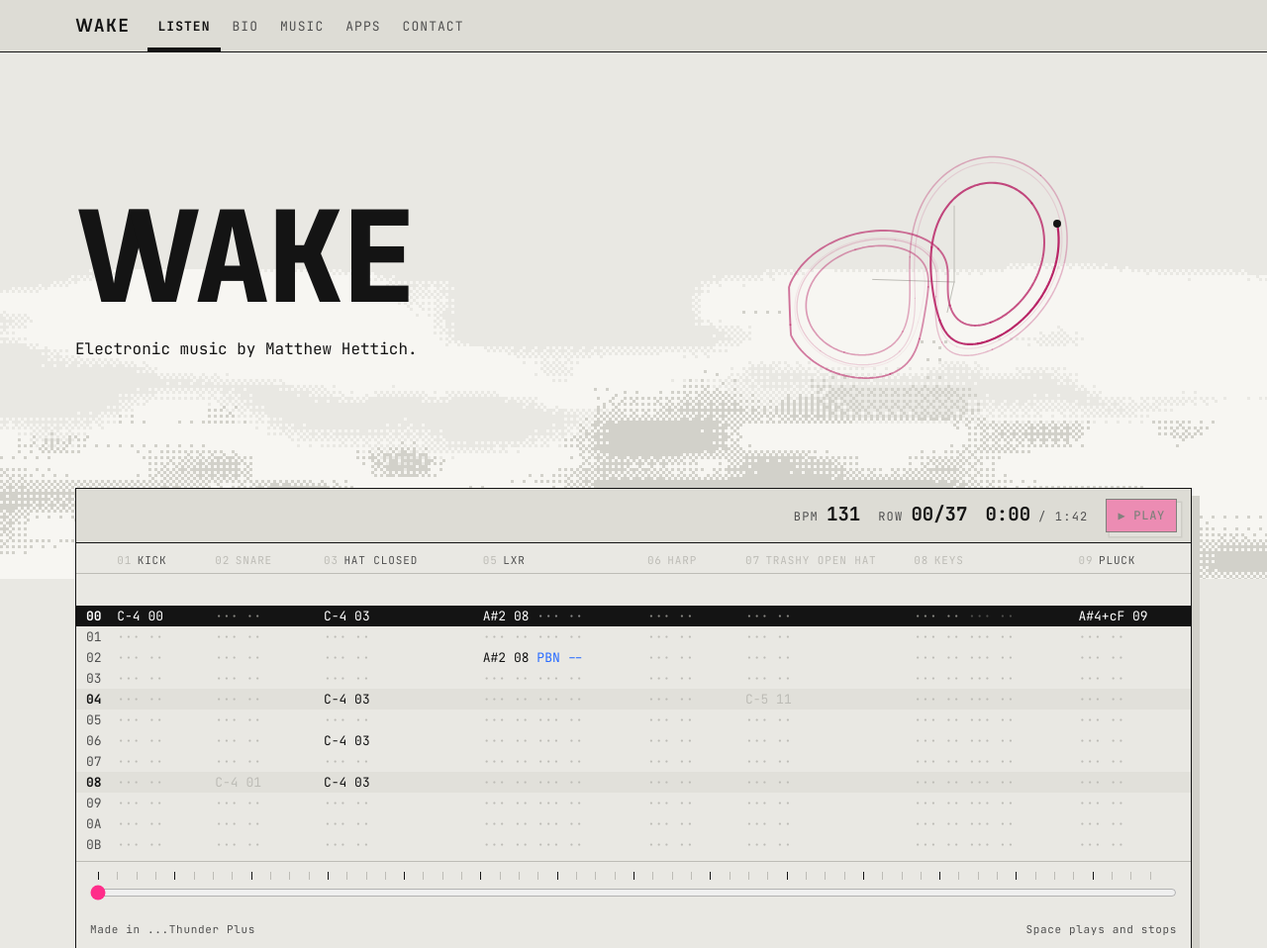
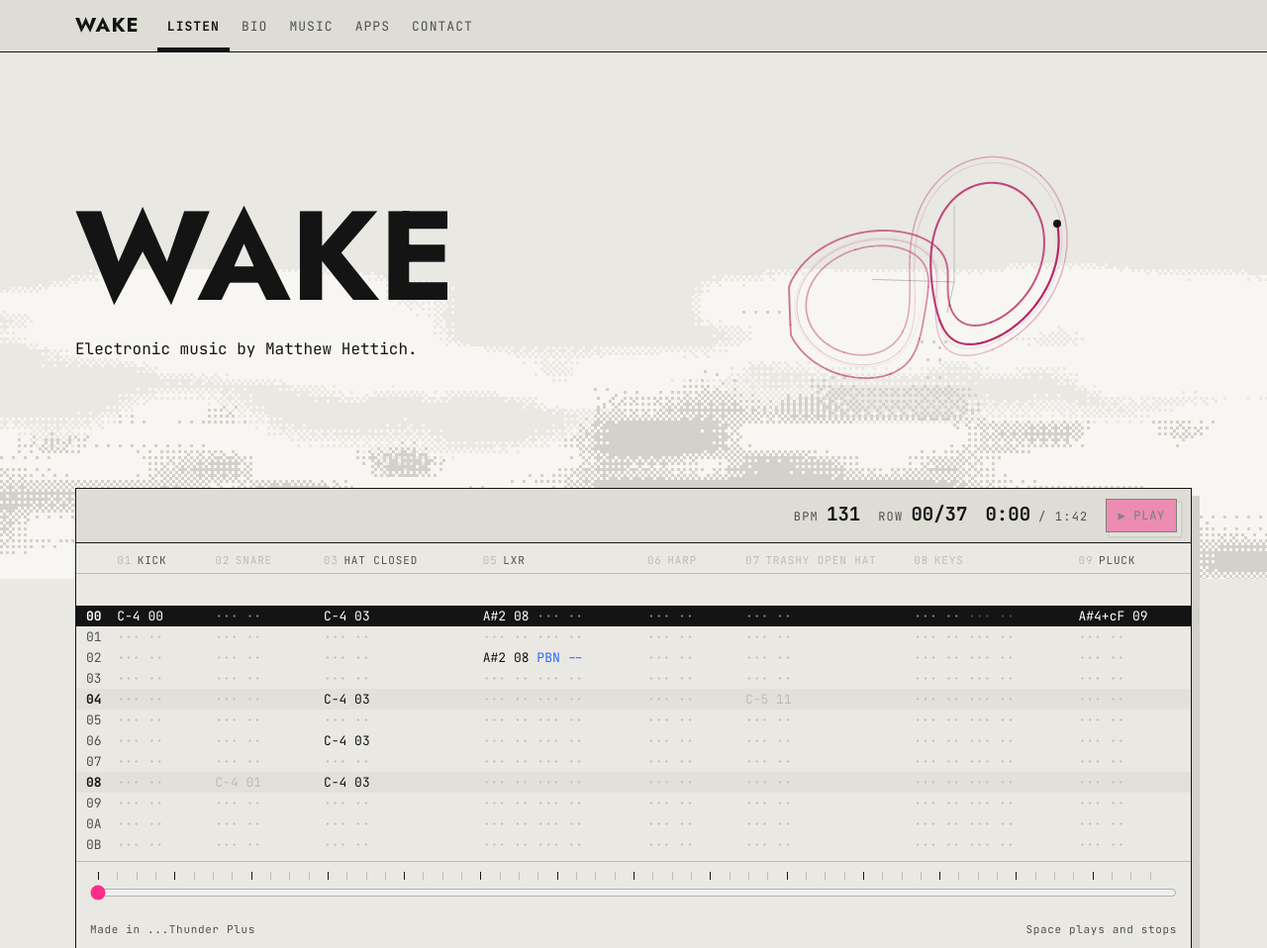
Before and after one commit to matthettich/wake, a plain HTML site: page index.html in a window 1280 px wide. Shown: the top 958 px of the page at 99% size. Drawn offline with Linux system fonts and the light colour scheme; no server answers; animation ran at ten frames a second.

Commit message:
The WAKE name in Jost Bold (after Futura)
The hero name and the top-bar logo use Jost Bold, a free font drawn after
Futura, so the W and A have Futura's pointed tips. League Spartan is loaded
too: change "Jost" to "League Spartan" in --f-name to switch. The joined-V's W
is gone (it was only for the monospace font).

Co-Authored-By: Claude Opus 5.5 <noreply@anthropic.com>
Claude-Session: https://claude.ai/code/session_018UiL22ML7xM1v8qpAcecv1

```diff
--- a/index.html
+++ b/index.html
@@ -25,7 +25,7 @@
 -->
 <link rel="preconnect" href="https://fonts.googleapis.com">
 <link rel="preconnect" href="https://fonts.gstatic.com" crossorigin>
-<link rel="stylesheet" href="https://fonts.googleapis.com/css2?family=JetBrains+Mono:ital,wght@0,100..800;1,100..800&display=swap">
+<link rel="stylesheet" href="https://fonts.googleapis.com/css2?family=JetBrains+Mono:ital,wght@0,100..800;1,100..800&family=Jost:wght@700&family=League+Spartan:wght@700&display=swap">
 <style>
 /* ==========================================================================================
    1 TOKENS: the IDM skin from ...Thunder Plus, with its neon pink. Grey paper and black ink, one neon pink,
@@ -52,6 +52,9 @@
   --btn-shadow-dn:1px 1px 0 0 var(--bg), 1px 1px 0 1.5px var(--dim);
   /* type */
   --f-mono:"JetBrains Mono",ui-monospace,Menlo,Consolas,monospace;
+  /* the WAKE name: Jost Bold, a free font drawn after Futura. For League Spartan (flat-cut points) instead, change
+     "Jost" to "League Spartan" here; both are already loaded. */
+  --f-name:"Jost",Futura,"Century Gothic",sans-serif;
   --body-size:14px; --lh:1.72;
   color-scheme:light;
 }
@@ -82,17 +85,12 @@ strong,b{font-weight:700}
 .name .ar{width:.22em; height:.22em}
 .ar .sp{stroke:var(--ar-spine, currentColor)}
 
-/* the W in the site name, drawn as two V's joined at the top so its strokes match the other letters. The real W stays
-   in the page (for copying and screen readers), invisible; the V's are drawn over it, and the padding makes room. */
-.ww{position:relative; display:inline-block; -webkit-text-fill-color:transparent; padding-right:.36em}
-.ww::before{content:"VV"; position:absolute; left:0; top:0; letter-spacing:-.2em; -webkit-text-fill-color:currentColor; pointer-events:none}
-
 /* ==========================================================================================
    3 TOP BAR
    ========================================================================================== */
 .top{position:sticky; top:env(safe-area-inset-top, 0px); z-index:20; background:var(--panel2); border-bottom:1px solid var(--line)}
 .top .wrap{display:flex; align-items:center; gap:18px; min-height:52px}
-.brand{font-size:18px; font-weight:700; text-transform:uppercase; letter-spacing:.08em; text-decoration:none; white-space:nowrap; flex:none; display:inline-flex; align-items:baseline}
+.brand{font-family:var(--f-name); font-size:20px; font-weight:700; text-transform:uppercase; letter-spacing:.06em; text-decoration:none; white-space:nowrap; flex:none; display:inline-flex; align-items:baseline}
 .tabs{display:flex; gap:2px; overflow-x:auto; scrollbar-width:none; flex:1 1 auto; min-width:0}
 .tabs::-webkit-scrollbar{display:none}
 .tabs a{display:block; padding:16px 10px 13px; text-decoration:none; font-size:13px; letter-spacing:.08em; text-transform:uppercase; color:var(--muted); white-space:nowrap}
@@ -123,7 +121,7 @@ strong,b{font-weight:700}
 .hero-in{display:grid; grid-template-columns:minmax(0,1.1fr) minmax(0,.9fr); gap:32px; align-items:center}
 .eyebrow{font-size:12px; letter-spacing:.14em; text-transform:uppercase; color:var(--muted); margin:0 0 16px}
 .eyebrow span + span::before{content:"/"; margin:0 .8em; color:var(--soft)}
-.name{font-size:clamp(56px, 10vw, 132px); font-weight:800; text-transform:uppercase; line-height:.88; letter-spacing:-.02em;
+.name{font-family:var(--f-name); font-size:clamp(56px, 10vw, 132px); font-weight:700; text-transform:uppercase; line-height:.88; letter-spacing:0;
   margin:0 0 24px; display:flex; align-items:baseline; flex-wrap:nowrap}
 .tagline{font-size:clamp(14px, 1.6vw, 16px); line-height:1.65; max-width:40ch; margin:0; text-wrap:pretty}
 .hero-fig{display:flex; align-items:center; justify-content:flex-end}
@@ -723,8 +721,7 @@ footer .fin{display:flex; flex-wrap:wrap; gap:8px 20px; justify-content:space-be
   function renderHero(site){
     if (site.title) document.title = site.title;
     if (site.name){
-      const nm = nameHTML(site.name).replace(/w/gi, '<span class="ww">$&</span>');   // see .ww in the styles
-      $('siteName').innerHTML = nm; $('brand').innerHTML = nm;
+      $('siteName').innerHTML = nameHTML(site.name); $('brand').innerHTML = nameHTML(site.name);
       $('siteName').setAttribute('aria-label', site.name.replace(/^(\.\.\.|…)/, ''));
     }
     // the small line above the name: site.location and site.coords, when set (hidden when both are empty)
```
Also changed, not shown: 1 other file.
